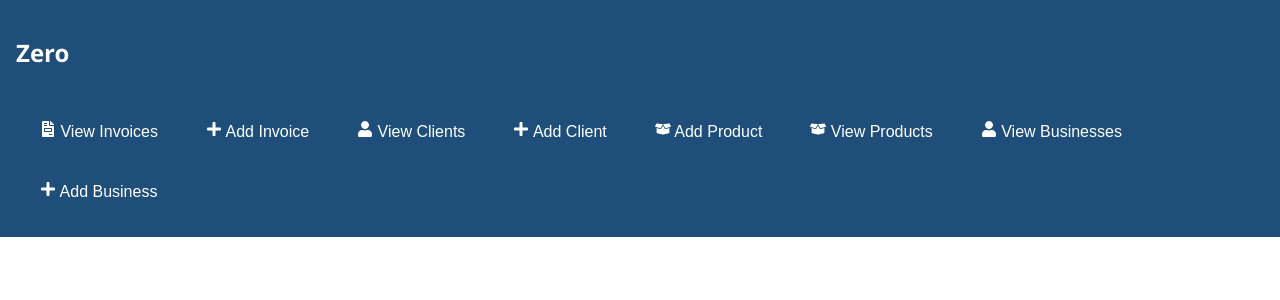
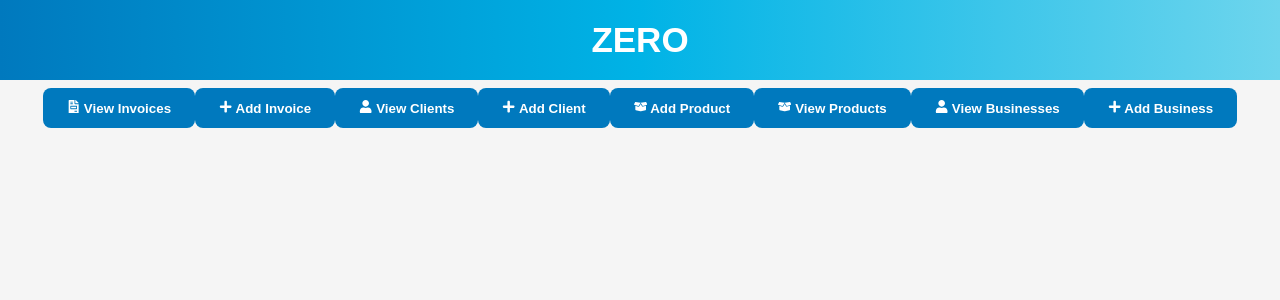
Before and after one commit to emilyfindlay/INFO310-Project-, a React (Create React App) app in the folder frontend/: page / in a window 1280 px wide. Shown: the top 300 px of the page. Built offline with nearby package versions, Linux system fonts and the light colour scheme; no server answers.

Commit message:
Done basic CSS and focused on header and also linked jsx pages to CSS references#15

```diff
--- a/frontend/package.json
+++ b/frontend/package.json
@@ -9,6 +9,7 @@
     "@testing-library/user-event": "^13.5.0",
     "react": "^19.1.0",
     "react-dom": "^19.1.0",
+    "react-icons": "^5.5.0",
     "react-scripts": "5.0.1",
     "web-vitals": "^2.1.4"
   },
@@ -35,8 +36,6 @@
       "last 1 firefox version",
       "last 1 safari version"
     ]
-  }
-  ,
+  },
   "proxy": "http://localhost:8080"
-
 }
--- a/frontend/src/App.jsx
+++ b/frontend/src/App.jsx
@@ -9,7 +9,9 @@ import ProductEditor from "./components/ProductEditor";
 import BusinessEditor from "./components/BusinessEditor";
 import BusinessList from "./components/BusinessList";
 
-import './styles/main.css';
+//import './styles/main.css';
+import './zeroCSS.css';
+
 
 export default function App() {
 
--- a/frontend/src/index.js
+++ b/frontend/src/index.js
@@ -1,6 +1,7 @@
 import React from 'react';
 import ReactDOM from 'react-dom/client';
-import './index.css';
+//import './index.css';
+import './zeroCSS.css';
 import App from './App';
 import reportWebVitals from './reportWebVitals';
 
--- a/frontend/src/index.jsx
+++ b/frontend/src/index.jsx
@@ -1,7 +1,8 @@
 import React from "react";
 import ReactDOM from "react-dom/client";
 import App from "./App";             // Load main component
-import "./styles/main.css";         // Optional: global styles
+import './zeroCSS.css';
+//import "./styles/main.css";         // Optional: global styles
 
 const root = ReactDOM.createRoot(document.getElementById("root"));
 root.render(
--- /dev/null
+++ b/frontend/src/zeroCSS.css
@@ -0,0 +1,128 @@
+/*
+Click nbfs://nbhost/SystemFileSystem/Templates/Licenses/license-default.txt to change this license
+Click nbfs://nbhost/SystemFileSystem/Templates/Other/CascadeStyleSheet.css to edit this template
+*/
+/*
+    Created on : 15/04/2025, 8:58:09 pm
+    Author     : emilyfindlay
+*/
+
+:root {
+  --xero-blue: #0079be;
+  --xero-light-blue: #d6eefb;
+  --xero-white: #ffffff;
+  --xero-grey: #f5f5f5;
+  --xero-dark-grey: #4a4a4a;
+  --xero-radius: 8px;
+  --xero-shadow: 0 2px 8px rgba(0, 0, 0, 0.1);
+  --xero-font: 'Helvetica Neue', Helvetica, Arial, sans-serif;
+}
+
+main {
+    max-width: 800px;
+    margin: auto;
+}
+
+h1 {
+    text-align: center;
+    padding: 10px;
+}
+
+nav a {
+    border:solid;
+    padding: 5px;
+    margin: 5px;
+    text-decoration: none;
+    border-radius: 10px;
+}
+
+nav {
+    text-align: center;
+}
+
+td, th {
+    border: thin;
+    border-width: 0px 0px 1px 0px;
+    border-style: solid;
+    padding: 5px;
+    padding-left: 20px;
+    padding-right: 20px;
+}
+
+body::before {
+  content: '';
+  position: fixed;
+  top: 0;
+  left: 0;
+  width: 100%;
+  height: 80px;
+  background: linear-gradient(to right, #0079be, #00b3e6, #6dd5ed);
+  z-index: 9998;
+}
+
+body::after {
+  content: 'ZERO';
+  position: fixed;
+  top: 20px;
+  left: 50%;
+  transform: translateX(-50%);
+  font-size: 35px;
+  font-weight: bold;
+  color: white;
+  font-family: 'IBM Plex Sans', sans-serif;
+  z-index: 9999;
+}
+
+body {
+  font-family: var(--xero-font);
+  background-color: var(--xero-grey);
+  margin: 0;
+  padding: 0;
+  color: var(--xero-dark-grey);
+}
+
+.container {
+  max-width: 960px;
+  margin: 40px auto;
+  background: var(--xero-white);
+  border-radius: var(--xero-radius);
+  box-shadow: var(--xero-shadow);
+  padding: 30px;
+}
+
+button {
+  background-color: var(--xero-blue);
+  color: var(--xero-white);
+  border: none;
+  padding: 12px 24px;
+  border-radius: var(--xero-radius);
+  font-weight: bold;
+  cursor: pointer;
+  transition: background-color 0.2s ease;
+}
+
+button:hover {
+  background-color: #005f99;
+}
+
+input, select, textarea {
+  width: 100%;
+  padding: 10px;
+  margin-top: 8px;
+  margin-bottom: 20px;
+  border: 1px solid #ccc;
+  border-radius: var(--xero-radius);
+  box-sizing: border-box;
+  font-size: 16px;
+}
+
+h1, h2, h3 {
+  color: var(--xero-blue);
+}
+
+.card {
+  background: var(--xero-light-blue);
+  border-radius: var(--xero-radius);
+  padding: 20px;
+  margin-bottom: 20px;
+}
```
Also changed, not shown: 2 other files (tests, documents, lock files or other folders).
